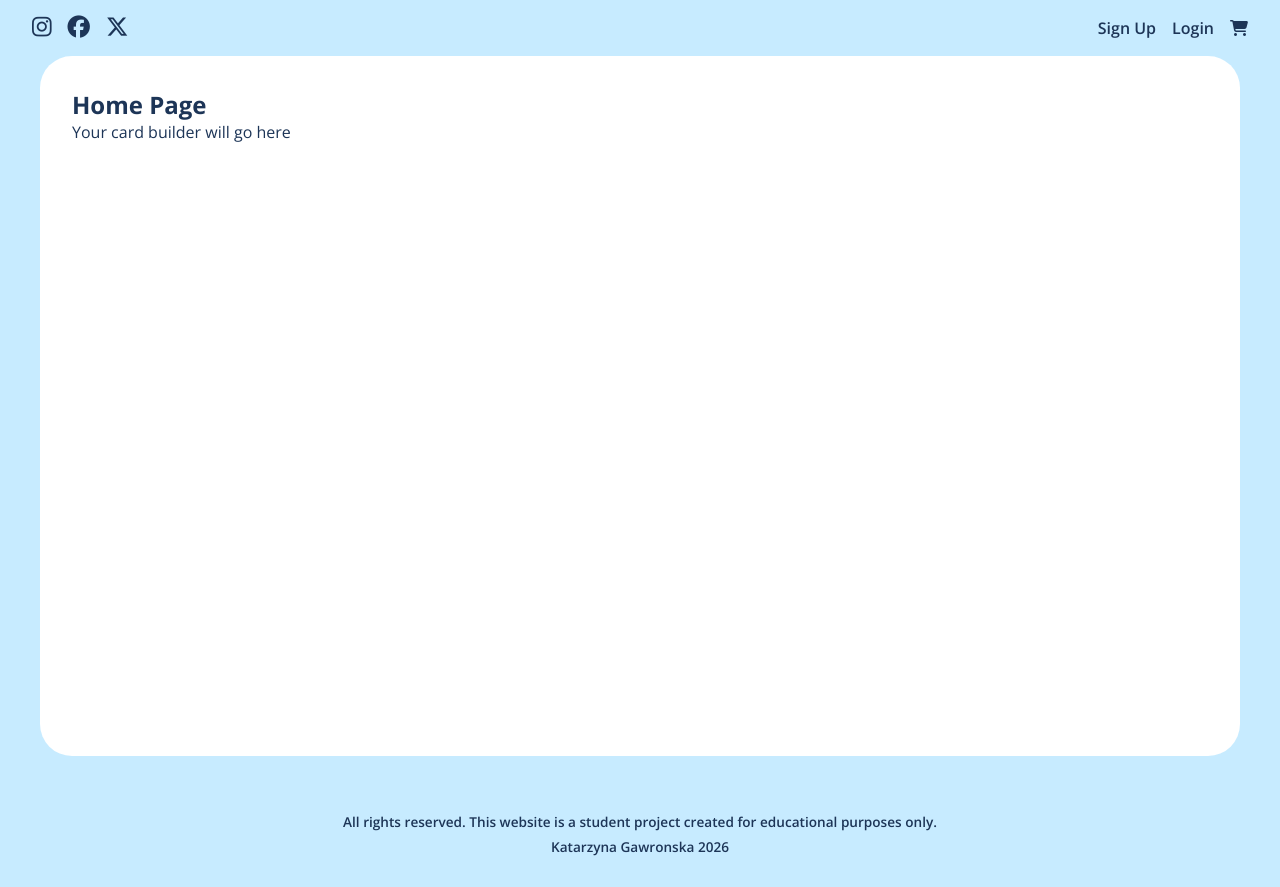
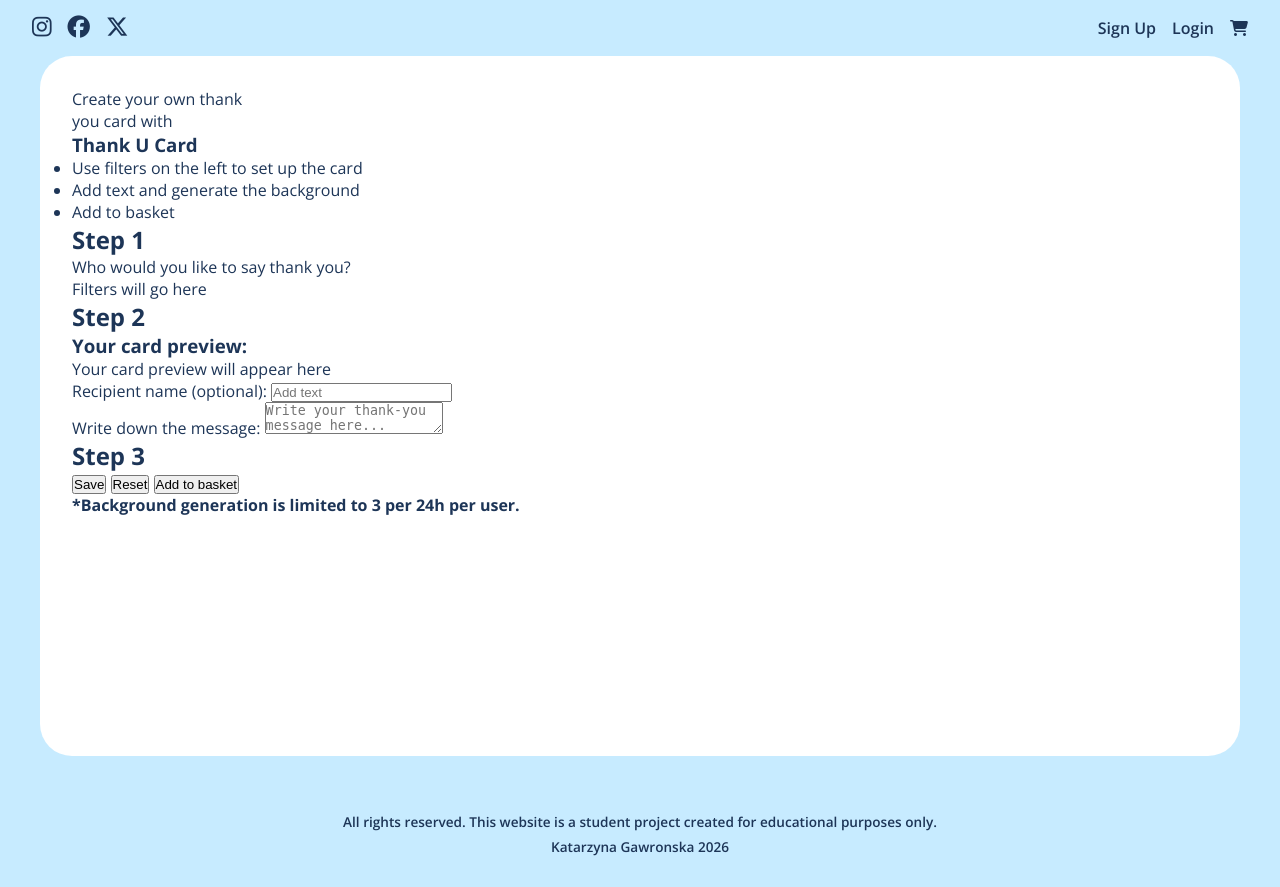
Before and after one commit to Kanareknie/thank_u_card, a Django app: page / in a window 1280 px wide. Run offline with Django 4.2, Linux system fonts and the light colour scheme; some libraries are stand-ins or nearby versions.

Commit message:
Add home page basic structure

```diff
--- a/templates/cards/home.html
+++ b/templates/cards/home.html
@@ -1,6 +1,73 @@
 {% extends 'cards/base.html' %}
 
+{% block main_class %}home-page{% endblock %}
+
 {% block content %}
-<h1>Home Page</h1>
-<p>Your card builder will go here</p>
+
+<section class="home-hero">
+  <div class="home-logo-area">
+    <p>Create your own thank<br />you card with</p>
+    <h1>Thank U Card</h1>
+  </div>
+
+  <div class="home-instructions">
+    <ul>
+      <li>Use filters on the left to set up the card</li>
+      <li>Add text and generate the background</li>
+      <li>Add to basket</li>
+    </ul>
+  </div>
+</section>
+
+<section class="home-builder">
+  <aside class="builder-column builder-options">
+    <h2>Step 1</h2>
+
+    <div class="builder-card">
+      <p>Who would you like to say thank you?</p>
+    </div>
+
+    <div class="builder-placeholder">Filters will go here</div>
+  </aside>
+
+  <section class="builder-column builder-preview">
+    <h2>Step 2</h2>
+
+    <div class="preview-card">
+      <div class="preview-display">
+        <h3>Your card preview:</h3>
+        <div class="preview-paper">
+          <p>Your card preview will appear here</p>
+        </div>
+      </div>
+
+      <div class="preview-form">
+        <div class="form-group">
+          <label for="recipient-name">Recipient name (optional):</label>
+          <input id="recipient-name" type="text" placeholder="Add text" />
+        </div>
+
+        <div class="form-group">
+          <label for="card-message">Write down the message:</label>
+          <textarea id="card-message" placeholder="Write your thank-you message here..."></textarea>
+        </div>
+      </div>
+    </div>
+  </section>
+
+  <aside class="builder-column builder-actions">
+    <h2>Step 3</h2>
+
+    <div class="actions-panel">
+      <button type="button">Save</button>
+      <button type="button">Reset</button>
+      <button type="button">Add to basket</button>
+    </div>
+  </aside>
+</section>
+
+<section class="home-note">
+  <p><strong>*Background generation is limited to 3 per 24h per user.</strong></p>
+</section>
+
 {% endblock %}
```
